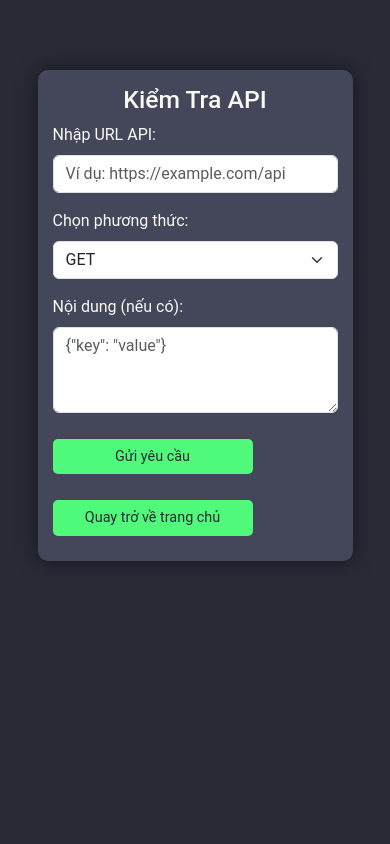
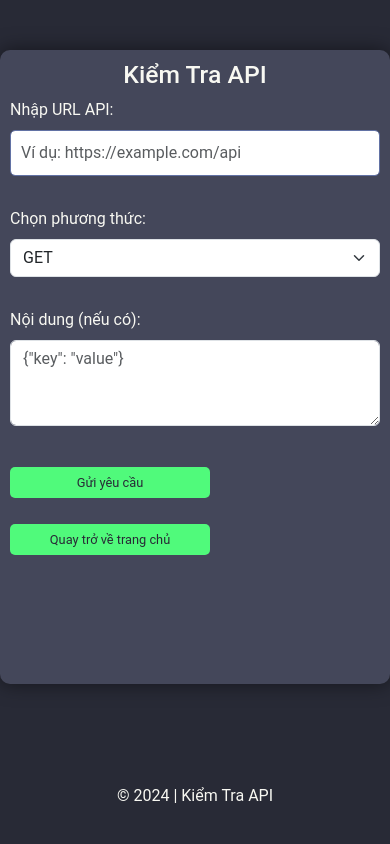
Before and after one commit to tanbaycu/tanbaycu-website, a Flask app: page /api-check in a window 390 px wide. Run offline with Flask 3, Linux system fonts and the light colour scheme; parts of the project's set-up code (start-up, migrations or seed data) failed here and were passed over.

Commit message:
update apicheck

```diff
--- a/templates/api_check.html
+++ b/templates/api_check.html
@@ -9,7 +9,6 @@
   <link href="https://cdn.jsdelivr.net/npm/bootstrap@5.3.0-alpha1/dist/css/bootstrap.min.css" rel="stylesheet" />
   <link rel="icon" type="image/x-icon" href="{{ url_for('static', filename='favicon.ico') }}" />
   <style>
-    /* Reset toàn bộ thuộc tính mặc định */
     * {
       margin: 0;
       padding: 0;
@@ -19,154 +18,178 @@
     body {
       font-family: "Roboto", sans-serif;
       background-color: #282a36;
-      /* Màu nền tối hơn */
       color: #f8f8f2;
-      /* Màu chữ sáng cho dễ đọc */
-      padding: 20px;
       display: flex;
       flex-direction: column;
-      align-items: center;
+      min-height: 100vh;
+      /* Đảm bảo chiều cao tối thiểu của trang */
+    }
+
+    .container {
+      flex: 1;
+      /* Chiếm không gian còn lại của trang */
+      margin: 50px auto;
+      /* Tự động căn giữa */
+      padding: 30px;
+      background-color: #44475a;
+      border-radius: 10px;
+      box-shadow: 0 0 20px rgba(0, 0, 0, 0.5);
+      max-width: 800px;
+      /* Chiều rộng tối đa */
+    }
+
+    .footer {
+      text-align: center;
+      margin-top: 30px;
+      color: #f8f8f2;
+      font-size: 1em;
+      padding: 20px;
+      /* Thêm khoảng cách cho footer */
     }
 
     /* Header */
     .header {
       background: linear-gradient(90deg, #007acc, #00d4ff);
-      /* Màu gradient cho header */
       color: #ffffff;
       padding: 20px;
       width: 100%;
       text-align: center;
       font-size: 2em;
       border-bottom: 2px solid #444;
-      /* Đường viền cho sự phân cách */
     }
 
-    /* Container */
-    .container {
-      margin-top: 50px;
-      /* Khoảng cách trên */
-      border-radius: 10px;
-      /* Bo góc */
-      padding: 30px;
-      /* Padding bên trong thẻ */
-      background-color: #44475a;
-      /* Nền của thẻ */
-      box-shadow: 0 0 20px rgba(0, 0, 0, 0.5);
-      /* Đổ bóng cho chiều sâu */
-      width: 90%;
-      /* Chiều rộng 90% cho mọi màn hình */
-      max-width: 800px;
-      /* Chiều rộng tối đa cho nội dung */
-    }
+
 
     /* Nút */
     .btn-custom {
       background-color: #50fa7b;
-      /* Màu nền nút */
       color: #282a36;
-      /* Màu chữ nút */
       border-radius: 5px;
-      /* Bo góc */
       text-align: center;
-      /* Căn giữa nội dung */
       text-decoration: none;
-      /* Không gạch chân */
       display: inline-block;
-      /* Hiển thị dưới dạng khối */
       padding: 10px 20px;
-      /* Padding cho nút */
-      transition: background-color 0.3s;
-      /* Hiệu ứng chuyển tiếp nền */
+      transition: background-color 0.3s, transform 0.3s;
+      /* Thêm hiệu ứng biến đổi */
       max-width: 200px;
-      /* Chiều rộng tối đa cho nút */
       width: 100%;
-      /* Độ rộng 100% cho nút trên màn hình nhỏ */
       margin: 10px 0;
-      /* Khoảng cách trên/dưới */
     }
 
     .btn-custom:hover {
       background-color: #4bf66f;
-      /* Màu nền khi hover */
+      transform: translateY(-2px);
+      /* Hiệu ứng nổi khi hover */
     }
 
     /* Response */
     .response {
       margin-top: 20px;
-      /* Khoảng cách trên */
       background-color: #6272a4;
-      /* Nền của phản hồi */
       padding: 10px;
-      /* Padding cho nội dung */
       border-radius: 5px;
-      /* Bo góc */
       color: #f8f8f2;
-      /* Màu chữ phản hồi */
       width: 100%;
-      /* Độ rộng đầy đủ */
     }
+
+
 
     /* Responsive */
     @media (max-width: 1200px) {
       .header {
         font-size: 1.8em;
-        /* Giảm kích thước chữ header */
       }
     }
 
     @media (max-width: 992px) {
       .header {
         font-size: 1.6em;
-        /* Giảm kích thước chữ header */
       }
 
       .container {
         padding: 20px;
-        /* Giảm padding cho container */
       }
 
       .btn-custom {
         padding: 8px 16px;
-        /* Giảm padding cho nút */
         font-size: 1em;
-        /* Giảm kích thước chữ nút */
       }
     }
 
     @media (max-width: 768px) {
       .header {
         font-size: 1.4em;
-        /* Giảm kích thước chữ header */
       }
 
       .container {
         padding: 15px;
-        /* Giảm padding cho container */
       }
 
       .response {
         padding: 8px;
-        /* Giảm padding cho phản hồi */
       }
     }
 
     @media (max-width: 576px) {
       .header {
         font-size: 1.2em;
-        /* Giảm kích thước chữ header */
       }
 
       .btn-custom {
         padding: 6px 12px;
-        /* Giảm padding cho nút */
         font-size: 0.9em;
-        /* Giảm kích thước chữ nút */
       }
 
       .response {
         padding: 6px;
-        /* Giảm padding cho phản hồi */
       }
+    }
+
+    @media (max-width: 400px) {
+      .header {
+        font-size: 1em;
+      }
+
+      .btn-custom {
+        padding: 5px 10px;
+        font-size: 0.8em;
+      }
+
+      .response {
+        padding: 4px;
+        font-size: 0.8em;
+      }
+
+      .container {
+        padding: 10px;
+      }
+    }
+
+    /* Flexbox cho form */
+    #api-form {
+      display: flex;
+      flex-direction: column;
+      gap: 15px;
+      /* Khoảng cách giữa các trường trong form */
+    }
+
+    /* Hỗ trợ cho màn hình cảm ứng */
+    input[type="url"],
+    select,
+    textarea {
+      border: 1px solid #6272a4;
+      border-radius: 5px;
+      padding: 10px;
+      transition: border-color 0.3s;
+    }
+
+    input[type="url"]:focus,
+    select:focus,
+    textarea:focus {
+      border-color: #50fa7b;
+      /* Màu viền khi focus */
+      outline: none;
+      /* Loại bỏ outline mặc định */
     }
   </style>
 </head>
@@ -181,7 +204,8 @@
           required />
       </div>
       <div class="mb-3">
-        <label for="method" class="form-label">Chọn phương thức:</label>
+        <label for="method" class="form-label">Chọn phương
+          thức:</label>
         <select class="form-select" id="method">
           <option value="GET">GET</option>
           <option value="POST">POST</option>
@@ -190,10 +214,12 @@
         </select>
       </div>
       <div class="mb-3">
-        <label for="payload" class="form-label">Nội dung (nếu có):</label>
+        <label for="payload" class="form-label">Nội dung (nếu
+          có):</label>
         <textarea class="form-control" id="payload" name="payload" rows="3" placeholder='{"key": "value"}'></textarea>
       </div>
-      <button type="submit" class="btn btn-custom w-100">Gửi yêu cầu</button>
+      <button type="submit" class="btn btn-custom w-100">Gửi yêu
+        cầu</button>
     </form>
     <div id="loading" style="display: none; text-align: center; margin-top: 20px">
       <i class="fas fa-spinner fa-spin" style="font-size: 24px; color: #50fa7b"></i>
@@ -202,6 +228,9 @@
     <div class="response" id="response" style="display: none"></div>
     <a href="{{ url_for('homepage') }}" class="btn btn-custom w-100 mt-3">Quay trở về trang chủ</a>
   </div>
+  <footer class="footer">
+    <p>&copy; 2024 | Kiểm Tra API</p>
+  </footer>
 
   <script>
     document
```
